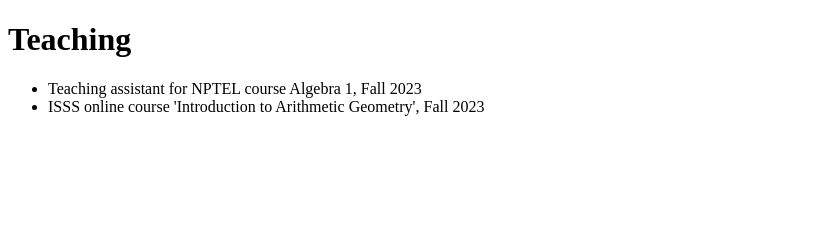
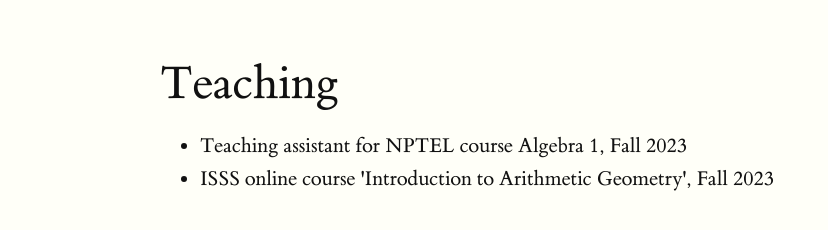
Before and after one commit to ashutoshjangle/ashutoshjangle.github.io, a website: page teaching.html in a window 1280 px wide. Shown: the whole page, without its empty margins (0-828 px from the left). Drawn offline with Linux system fonts and the light colour scheme.

Commit message:
Update teaching.html

```diff
--- a/teaching.html
+++ b/teaching.html
@@ -1,6 +1,7 @@
 <!DOCTYPE html>
 <html>
 <head>
+	<link rel="stylesheet" href="tufte.css"/>
  <meta name="viewport" content="width=device-width, initial-scale=1">
 	<title>Teaching</title>
 </head>
```
